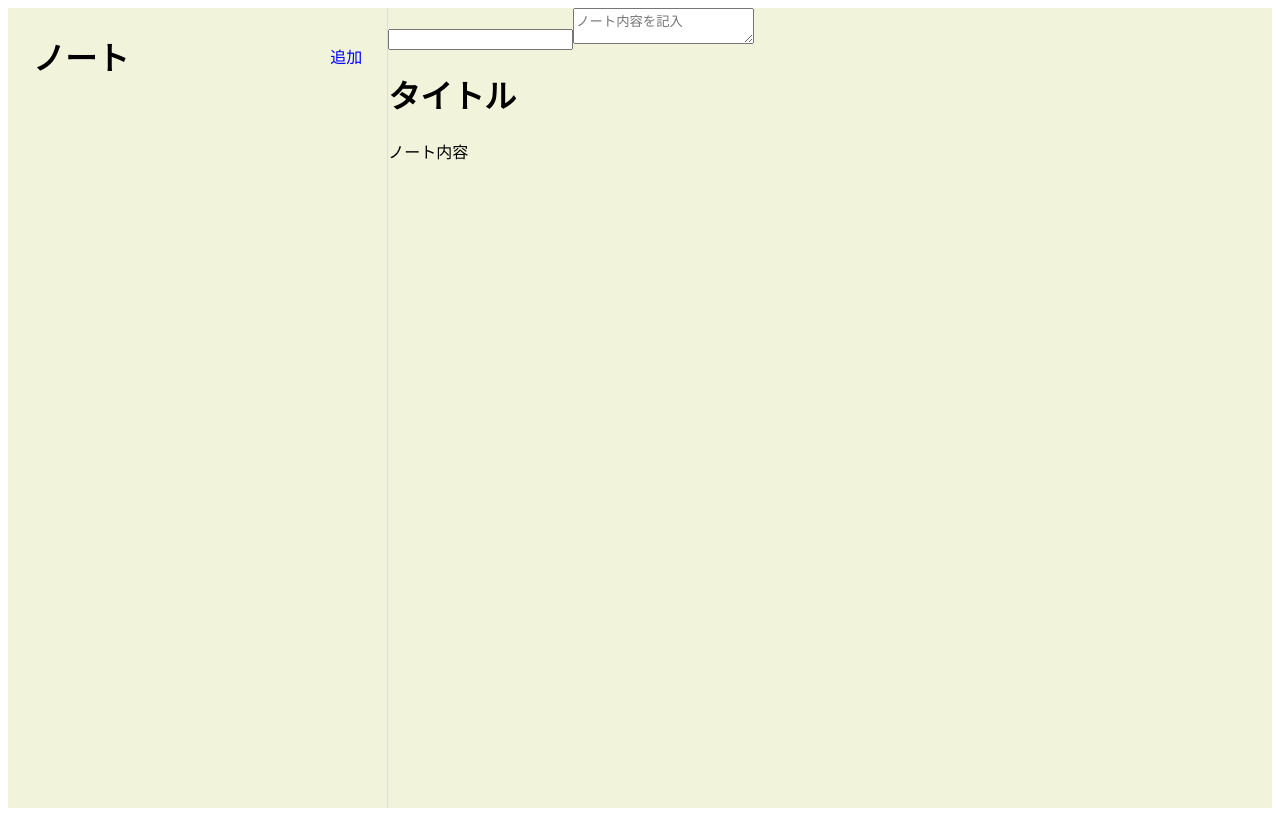
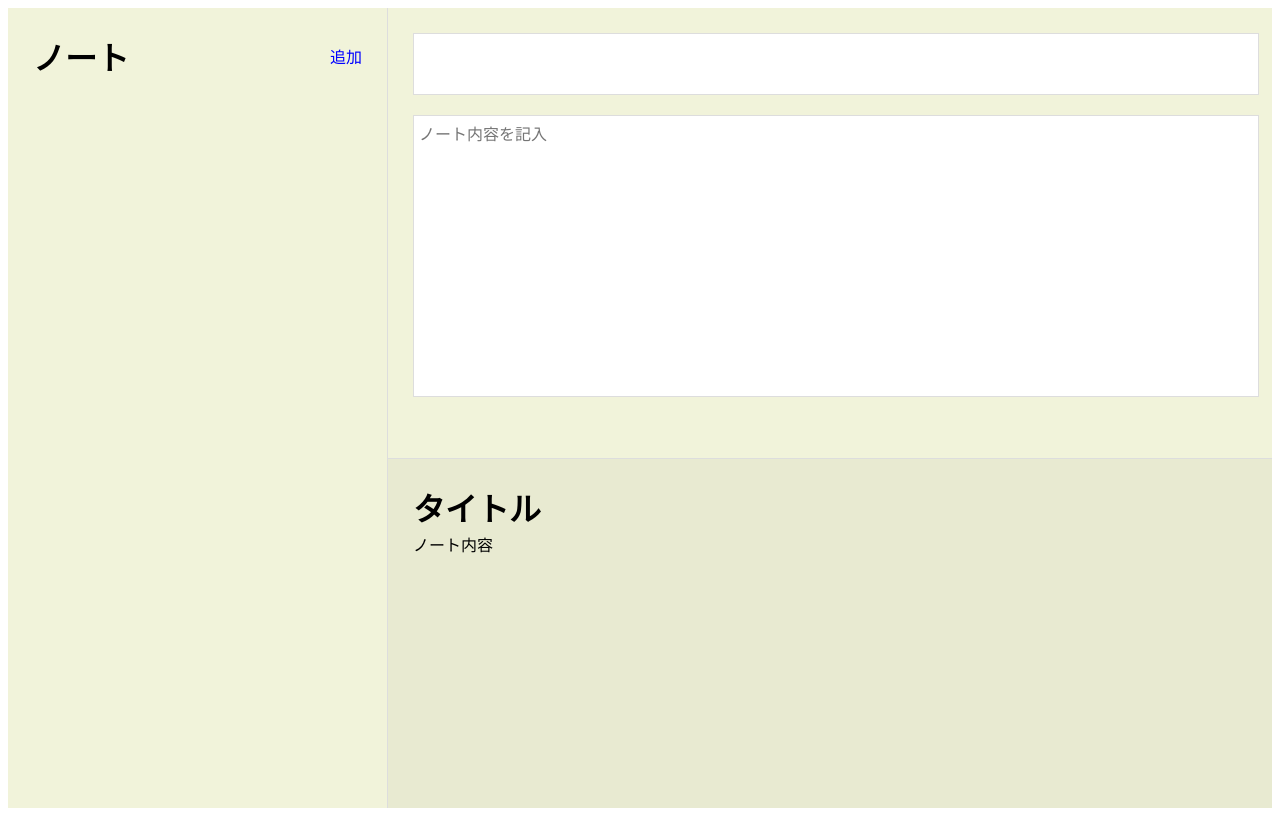
Before and after one commit to umedanaoyuki/reactNoteTakingApp, a React (Vite) app in the folder noteapp-with-reatc/: page / in a window 1280 px wide. Built offline with nearby package versions, Linux system fonts and the light colour scheme.

Commit message:
mainコンポーネントの作成

```diff
--- a/noteapp-with-reatc/src/components/Main.css
+++ b/noteapp-with-reatc/src/components/Main.css
@@ -1,3 +1,45 @@
-p {
+.app-main {
+    width: 70%;
+    height: 100vh;
+}
+
+.app-main-note-edit,
+.app-main-note-preview {
+    height: 50vh;
+}
+
+.app-main-note-edit {
+    padding: 25px;
+}
+
+.app-main-note-edit input, textarea {
+    display: block;
+    border: 1px solid #dddddd;
+    margin-bottom: 20px;
+    width: 100%;
+    height: calc(50vh - 130px);
+    padding: 5px;
+    resize: none;
+    font-size: 16px;
+}
+
+.app-main-note-edit input {
+    height: 50px;
+    font-size: 2rem;
+}
+
+.app-main-note-preview {
+    border-top: 1px solid #ddd;
+    overflow-y: scroll;
+    background: rgba(0,0,0,0.04);
+}
+
+.preview-title {
+    padding: 25px 25px 0 25px;
     margin: 0;
 }
+
+.markdown-preview {
+    padding: 0 25px 25px 25px;
+    line-height: 2rem;
+}
```
